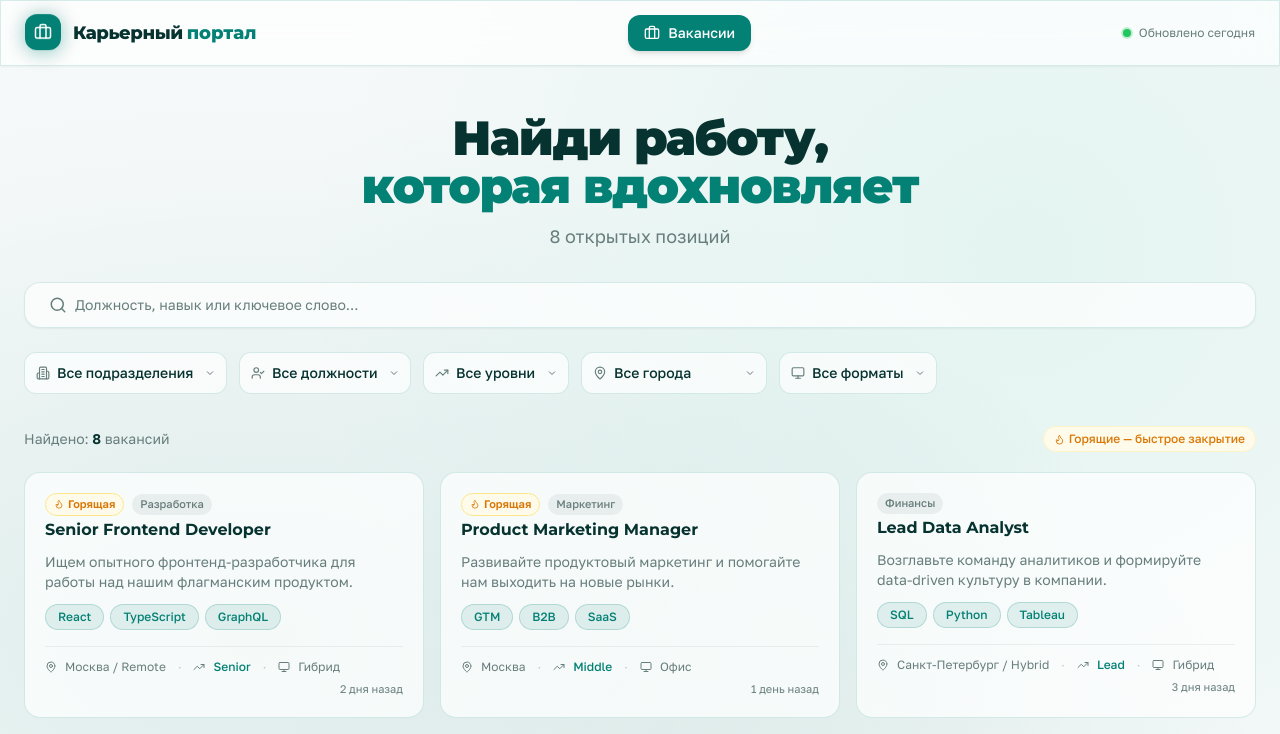
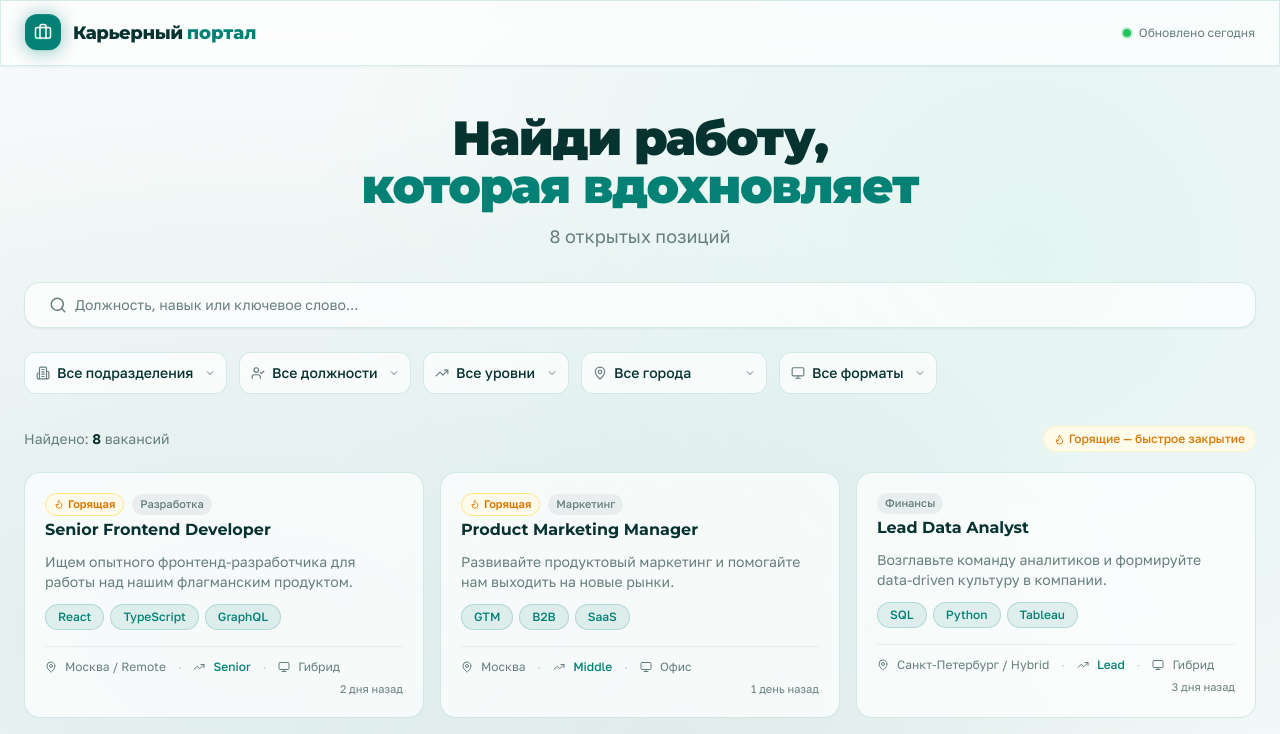
Before and after one commit to pr-poehali-dev/internal-job-posting-site, a React (Vite) app: page / in a window 1280 px wide. Shown: the top 734 px of the page. Built offline with nearby package versions, Linux system fonts and the light colour scheme.

Commit message:
Удалить заголовок вакансии

```diff
--- a/src/pages/Index.tsx
+++ b/src/pages/Index.tsx
@@ -579,47 +579,13 @@ export default function Index() {
               <span className="font-montserrat font-extrabold text-lg text-primary ml-1">портал</span>
             </div>
           </div>
-          <nav className="hidden md:flex items-center gap-1">
-            {tabs.map(tab => (
-              <button
-                key={tab.id}
-                onClick={() => setActiveTab(tab.id)}
-                className={`relative flex items-center gap-2 px-4 py-2 rounded-xl text-sm font-medium transition-all duration-200 ${
-                  activeTab === tab.id ? "bg-primary text-white shadow-md" : "text-muted-foreground hover:text-foreground hover:bg-secondary"
-                }`}
-              >
-                <Icon name={tab.icon} size={16} />
-                {tab.label}
-                {tab.count ? (
-                  <span className={`text-xs rounded-full px-1.5 py-0.5 font-bold leading-none ${activeTab === tab.id ? "bg-white text-primary" : "bg-primary text-white"}`}>
-                    {tab.count}
-                  </span>
-                ) : null}
-              </button>
-            ))}
-          </nav>
+
           <div className="flex items-center gap-2">
             <div className="status-dot" />
             <span className="text-xs text-muted-foreground hidden sm:block">Обновлено сегодня</span>
           </div>
         </div>
-        <div className="md:hidden flex border-t border-border/40">
-          {tabs.map(tab => (
-            <button
-              key={tab.id}
-              onClick={() => setActiveTab(tab.id)}
-              className={`flex-1 flex flex-col items-center gap-0.5 py-2 text-[10px] font-medium transition-colors ${activeTab === tab.id ? "text-primary" : "text-muted-foreground"}`}
-            >
-              <div className="relative">
-                <Icon name={tab.icon} size={18} />
-                {tab.count ? (
-                  <span className="absolute -top-1.5 -right-1.5 text-[9px] bg-primary text-white rounded-full w-4 h-4 flex items-center justify-center font-bold">{tab.count}</span>
-                ) : null}
-              </div>
-              {tab.label}
-            </button>
-          ))}
-        </div>
+
       </header>
 
       <main className="max-w-7xl mx-auto px-4 sm:px-6 py-8">
```
